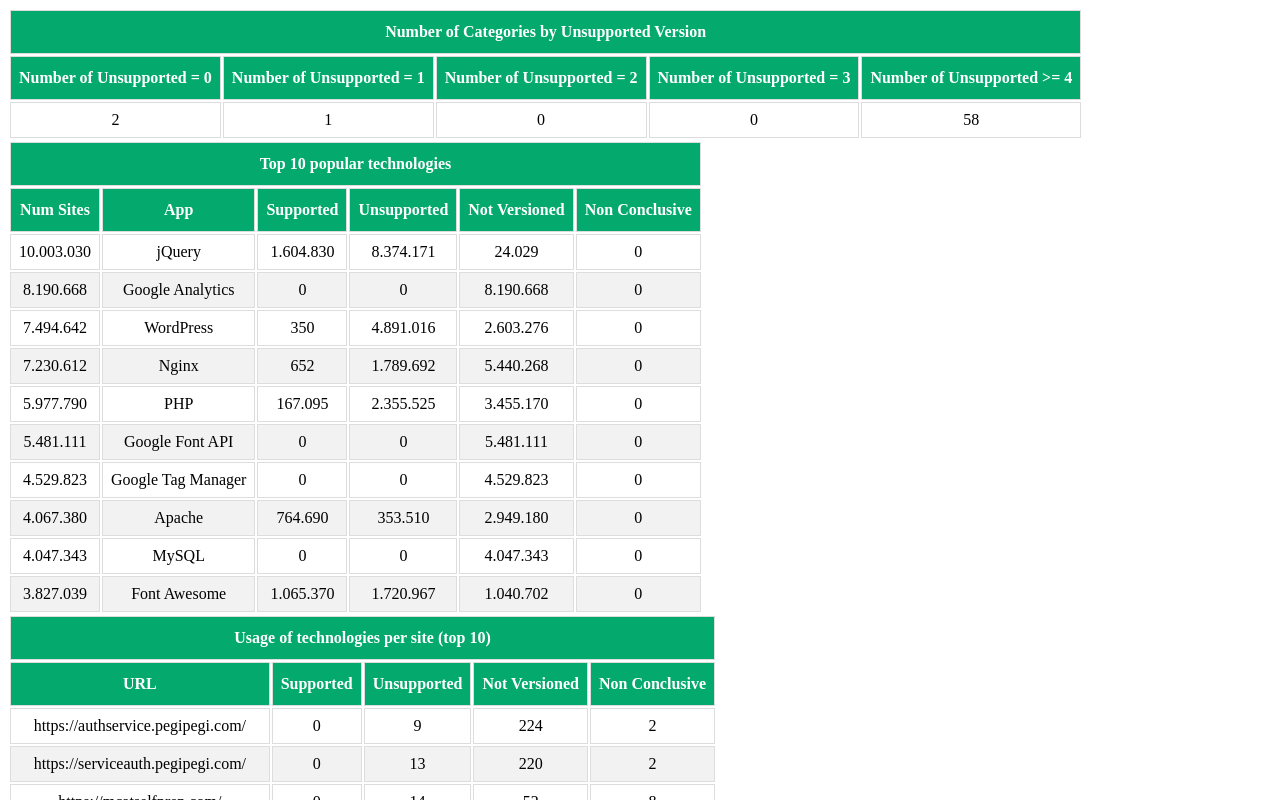
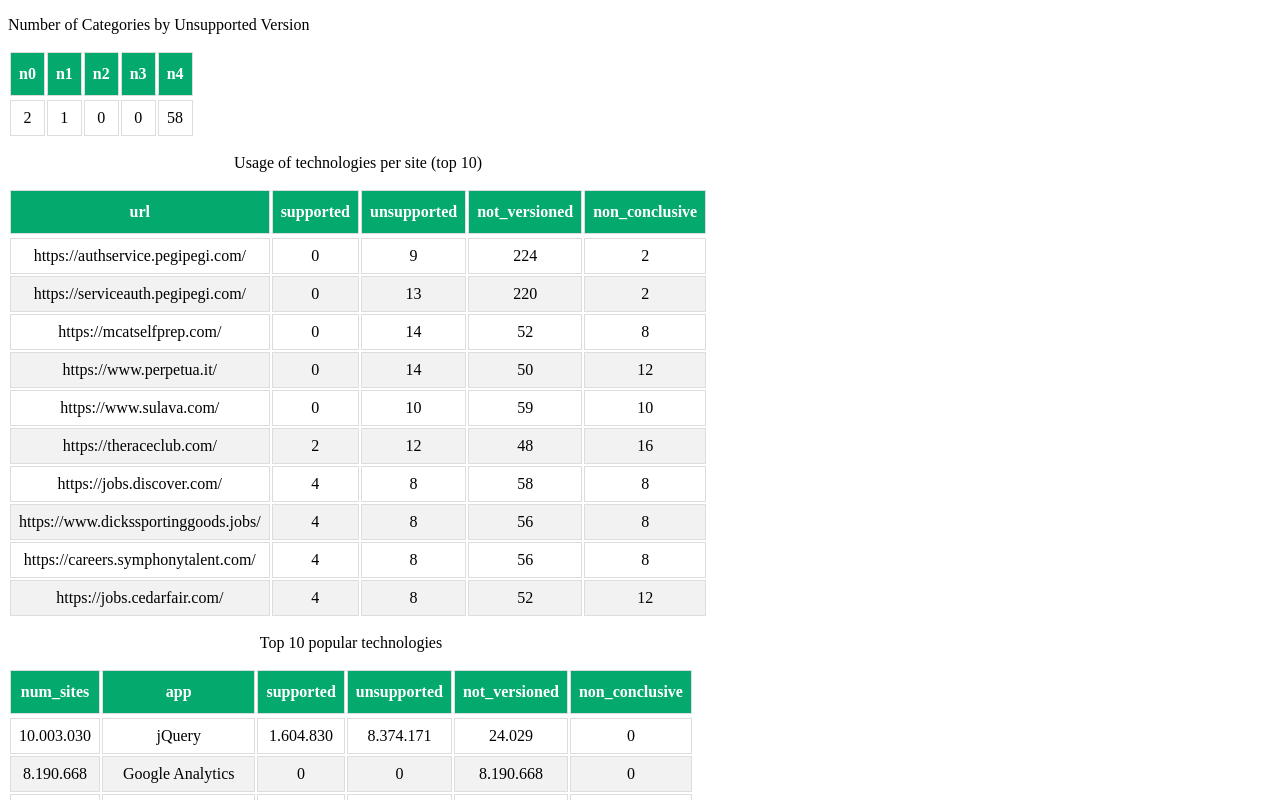
Before and after one commit to vinsontandraa/Skripsi-2, a React (Create React App) app in the folder skripsi-2/: page / in a window 1280 px wide. Shown: the top 800 px of the page. Built offline with nearby package versions, Linux system fonts and the light colour scheme.

Commit message:
Perbaikan pada tabel

```diff
--- a/skripsi-2/src/App.js
+++ b/skripsi-2/src/App.js
@@ -9,98 +9,100 @@ import { JQMigrateData } from './JQueryMigrateData';
 import { JQueryData } from './JQueryData';
 
 import BasicTable from './components/Table/BasicTable';
-import UrlNumsites from "./json/url_all_result_table.json";
-import DataUnsupportedJson from "./json/category_per_jumlah_unsupported.json";
-import DataNumsites from "./json/numsites_app_result.json";
+import {URL_ALL_RESULT_TABLE} from "./json/url_all_result_table";
+import {CATEGORY_PER_UNSUPPORTED} from "./json/category_per_jumlah_unsupported";
+// import {DataUnsupportedJson} from './json/index'
+import {NUMSITES_APP_RESULT} from "./json/numsites_app_result";
+import { Title } from 'chart.js';
 
-//Create Table with JSON data
-const columnsUrl = [
-  {
-    Header: "Usage of technologies per site (top 10)",
-    columns: [
-      {
-        Header: "URL",
-        accessor: "url",
-      },
-      {
-        Header: "Supported",
-        accessor: "supported",
-      },
-      {
-        Header: "Unsupported",
-        accessor: "unsupported",
-      },
-      {
-        Header: "Not Versioned",
-        accessor: "not_versioned",
-      },
-      {
-        Header: "Non Conclusive",
-        accessor: "non_conclusive",
-      },
-    ],
-  },
-];
+// //Create Table with JSON data
+// const columnsUrl = [
+//   {
+//     Header: "Usage of technologies per site (top 10)",
+//     columns: [
+//       {
+//         Header: "URL",
+//         accessor: "url",
+//       },
+//       {
+//         Header: "Supported",
+//         accessor: "supported",
+//       },
+//       {
+//         Header: "Unsupported",
+//         accessor: "unsupported",
+//       },
+//       {
+//         Header: "Not Versioned",
+//         accessor: "not_versioned",
+//       },
+//       {
+//         Header: "Non Conclusive",
+//         accessor: "non_conclusive",
+//       },
+//     ],
+//   },
+// ];
 
-const columnsUnsupported = [
-  {
-    Header: "Number of Categories by Unsupported Version",
-    columns: [
-      {
-        Header: "Number of Unsupported = 0",
-        accessor: "n0",
-      },
-      {
-        Header: "Number of Unsupported = 1",
-        accessor: "n1",
-      },
-      {
-        Header: "Number of Unsupported = 2",
-        accessor: "n2",
-      },
-      {
-        Header: "Number of Unsupported = 3",
-        accessor: "n3",
-      },
-      {
-        Header: "Number of Unsupported >= 4",
-        accessor: "n4",
-      },
-    ],
-  },
-];
+// const columnsUnsupported = [
+//   {
+//     Header: "Number of Categories by Unsupported Version",
+//     columns: [
+//       {
+//         Header: "Number of Unsupported = 0",
+//         accessor: "n0",
+//       },
+//       {
+//         Header: "Number of Unsupported = 1",
+//         accessor: "n1",
+//       },
+//       {
+//         Header: "Number of Unsupported = 2",
+//         accessor: "n2",
+//       },
+//       {
+//         Header: "Number of Unsupported = 3",
+//         accessor: "n3",
+//       },
+//       {
+//         Header: "Number of Unsupported >= 4",
+//         accessor: "n4",
+//       },
+//     ],
+//   },
+// ];
 
-const columnsNumsites = [
-  {
-    Header: "Top 10 popular technologies",
-    columns: [
-      {
-        Header: "Num Sites",
-        accessor: "num_sites",
-      },
-      {
-        Header: "App",
-        accessor: "app",
-      },
-      {
-        Header: "Supported",
-        accessor: "supported",
-      },
-      {
-        Header: "Unsupported",
-        accessor: "unsupported",
-      },
-      {
-        Header: "Not Versioned",
-        accessor: "not_versioned",
-      },
-      {
-        Header: "Non Conclusive",
-        accessor: "non_conclusive",
-      },
-    ],
-  },
-];
+// const columnsNumsites = [
+//   {
+//     Header: "Top 10 popular technologies",
+//     columns: [
+//       {
+//         Header: "Num Sites",
+//         accessor: "num_sites",
+//       },
+//       {
+//         Header: "App",
+//         accessor: "app",
+//       },
+//       {
+//         Header: "Supported",
+//         accessor: "supported",
+//       },
+//       {
+//         Header: "Unsupported",
+//         accessor: "unsupported",
+//       },
+//       {
+//         Header: "Not Versioned",
+//         accessor: "not_versioned",
+//       },
+//       {
+//         Header: "Non Conclusive",
+//         accessor: "non_conclusive",
+//       },
+//     ],
+//   },
+// ];
 
 //Create Measurement Color
 function color(arr) {
@@ -192,9 +194,9 @@ function App() {
 
   return (
     <div className='App'>
-      <BasicTable data={DataUnsupportedJson} columns={columnsUnsupported} />
-      <BasicTable data={DataNumsites} columns={columnsNumsites} />
-      <BasicTable data={UrlNumsites} columns={columnsUrl} />
+      <BasicTable data={CATEGORY_PER_UNSUPPORTED} title="Number of Categories by Unsupported Version"/>
+      <BasicTable data={URL_ALL_RESULT_TABLE} title="Usage of technologies per site (top 10)" />
+      <BasicTable data={NUMSITES_APP_RESULT} title="Top 10 popular technologies" />
       <BarChart chartData={appData} />
       <BarChart chartData={apacheData} />
       <BarChart chartData={nginxData} />
--- a/skripsi-2/src/components/Table/BasicTable.js
+++ b/skripsi-2/src/components/Table/BasicTable.js
@@ -3,28 +3,47 @@ import React from 'react'
 import { useTable } from "react-table";
 import "./table.css";
 
-function BasicTable({data,columns}) {
+function BasicTable({ data, title }) {
 
-  const { getTableProps, getTableBodyProps, headerGroups, rows, prepareRow } =
-    useTable({
-      columns,
-      data,
-    });
+  // const { getTableProps, getTableBodyProps, headerGroups, rows, prepareRow } =
+  //   useTable({
+  //     columns,
+  //     data,
+  //   });
 
   return (
-    <div className="tabel-apache">
-      <table className="table" {...getTableProps()}>
+    <div className="tabel-data">
+      <p>
+        {title}
+      </p>
+      <table className="table">
         <thead>
-          {headerGroups.map((headerGroup) => (
+          <tr>
+            {Object.keys(data[0]).map((value, key) =>
+              <th key={key}>
+                {value}
+              </th>)}
+          </tr>
+          {/* {headerGroups.map((headerGroup) => (
             <tr {...headerGroup.getHeaderGroupProps()}>
               {headerGroup.headers.map((column) => (
                 <th {...column.getHeaderProps()}>{column.render("Header")}</th>
               ))}
             </tr>
-          ))}
+          ))} */}
+          <tr>
+
+          </tr>
         </thead>
-        <tbody {...getTableBodyProps()}>
-          {rows.map((row, i) => {
+        <tbody>
+          {data.map((value, key) =>
+            <tr key={key}>
+              {Object.values(value).map((items, _key) =>
+                <td key={_key}>
+                  {items}
+                </td>)}
+            </tr>)}
+          {/* {rows.map((row, i) => {
             prepareRow(row);
             return (
               <tr {...row.getRowProps()}>
@@ -35,7 +54,7 @@ function BasicTable({data,columns}) {
                 })}
               </tr>
             );
-          })}
+          })} */}
         </tbody>
       </table>
     </div>
--- a/skripsi-2/src/components/Table/table.css
+++ b/skripsi-2/src/components/Table/table.css
@@ -20,3 +20,7 @@
     background-color: #04AA6D;
     color: white;
   }
+
+  .tabel-data{
+    width: fit-content;
+  }
--- a/skripsi-2/src/json/category_per_jumlah_unsupported.json
+++ b/skripsi-2/src/json/category_per_jumlah_unsupported.js
@@ -1,3 +1,4 @@
+export const CATEGORY_PER_UNSUPPORTED =
 [
     {
       "n0": "2",
--- a/skripsi-2/src/json/numsites_app_result.json
+++ b/skripsi-2/src/json/numsites_app_result.js
@@ -1,3 +1,4 @@
+export const NUMSITES_APP_RESULT =
 [{
     "num_sites": "10.003.030",
     "app": "jQuery",
--- /dev/null
+++ b/skripsi-2/src/json/url_all_result_table.js
@@ -0,0 +1,73 @@
+export const URL_ALL_RESULT_TABLE =
+[
+  {
+    "url": "https://authservice.pegipegi.com/",
+    "supported": "0",
+    "unsupported": "9",
+    "not_versioned": "224",
+    "non_conclusive": "2"
+  },
+  {
+    "url": "https://serviceauth.pegipegi.com/",
+    "supported": "0",
+    "unsupported": "13",
+    "not_versioned": "220",
+    "non_conclusive": "2"
+  },
+  {
+    "url": "https://mcatselfprep.com/",
+    "supported": "0",
+    "unsupported": "14",
+    "not_versioned": "52",
+    "non_conclusive": "8"
+  },
+  {
+    "url": "https://www.perpetua.it/",
+    "supported": "0",
+    "unsupported": "14",
+    "not_versioned": "50",
+    "non_conclusive": "12"
+  },
+  {
+    "url": "https://www.sulava.com/",
+    "supported": "0",
+    "unsupported": "10",
+    "not_versioned": "59",
+    "non_conclusive": "10"
+  },
+  {
+    "url": "https://theraceclub.com/",
+    "supported": "2",
+    "unsupported": "12",
+    "not_versioned": "48",
+    "non_conclusive": "16"
+  },
+  {
+    "url": "https://jobs.discover.com/",
+    "supported": "4",
+    "unsupported": "8",
+    "not_versioned": "58",
+    "non_conclusive": "8"
+  },
+  {
+    "url": "https://www.dickssportinggoods.jobs/",
+    "supported": "4",
+    "unsupported": "8",
+    "not_versioned": "56",
+    "non_conclusive": "8"
+  },
+  {
+    "url": "https://careers.symphonytalent.com/",
+    "supported": "4",
+    "unsupported": "8",
+    "not_versioned": "56",
+    "non_conclusive": "8"
+  },
+  {
+    "url": "https://jobs.cedarfair.com/",
+    "supported": "4",
+    "unsupported": "8",
+    "not_versioned": "52",
+    "non_conclusive": "12"
+  }
+]
--- a/skripsi-2/src/json/url_all_result_table.json
+++ /dev/null
@@ -1,72 +0,0 @@
-[
-    {
-      "url": "https://authservice.pegipegi.com/",
-      "supported": "0",
-      "unsupported": "9",
-      "not_versioned": "224",
-      "non_conclusive": "2"
-    },
-    {
-      "url": "https://serviceauth.pegipegi.com/",
-      "supported": "0",
-      "unsupported": "13",
-      "not_versioned": "220",
-      "non_conclusive": "2"
-    },
-    {
-      "url": "https://mcatselfprep.com/",
-      "supported": "0",
-      "unsupported": "14",
-      "not_versioned": "52",
-      "non_conclusive": "8"
-    },
-    {
-      "url": "https://www.perpetua.it/",
-      "supported": "0",
-      "unsupported": "14",
-      "not_versioned": "50",
-      "non_conclusive": "12"
-    },
-    {
-      "url": "https://www.sulava.com/",
-      "supported": "0",
-      "unsupported": "10",
-      "not_versioned": "59",
-      "non_conclusive": "10"
-    },
-    {
-      "url": "https://theraceclub.com/",
-      "supported": "2",
-      "unsupported": "12",
-      "not_versioned": "48",
-      "non_conclusive": "16"
-    },
-    {
-      "url": "https://jobs.discover.com/",
-      "supported": "4",
-      "unsupported": "8",
-      "not_versioned": "58",
-      "non_conclusive": "8"
-    },
-    {
-      "url": "https://www.dickssportinggoods.jobs/",
-      "supported": "4",
-      "unsupported": "8",
-      "not_versioned": "56",
-      "non_conclusive": "8"
-    },
-    {
-      "url": "https://careers.symphonytalent.com/",
-      "supported": "4",
-      "unsupported": "8",
-      "not_versioned": "56",
-      "non_conclusive": "8"
-    },
-    {
-      "url": "https://jobs.cedarfair.com/",
-      "supported": "4",
-      "unsupported": "8",
-      "not_versioned": "52",
-      "non_conclusive": "12"
-    }
-  ]
```
